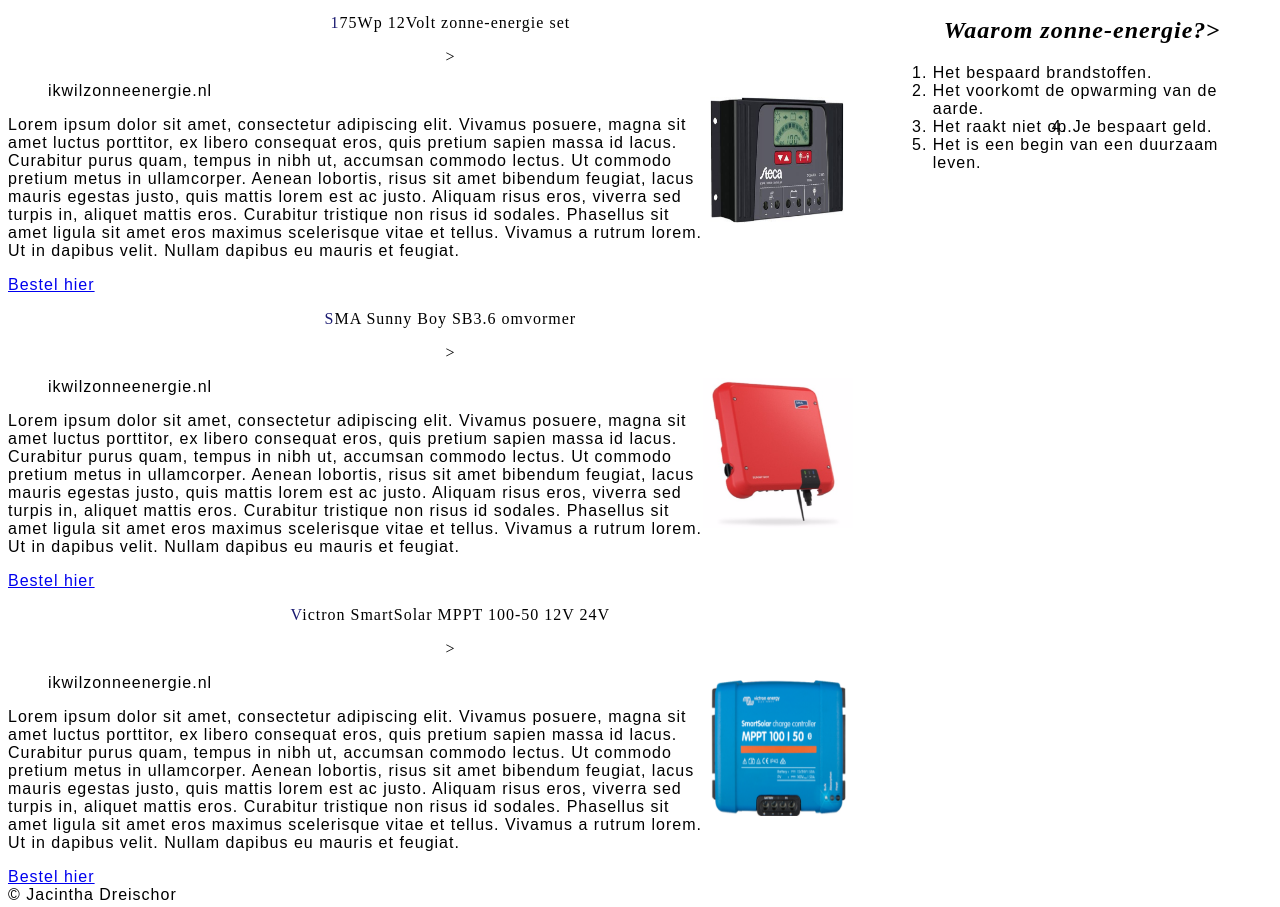
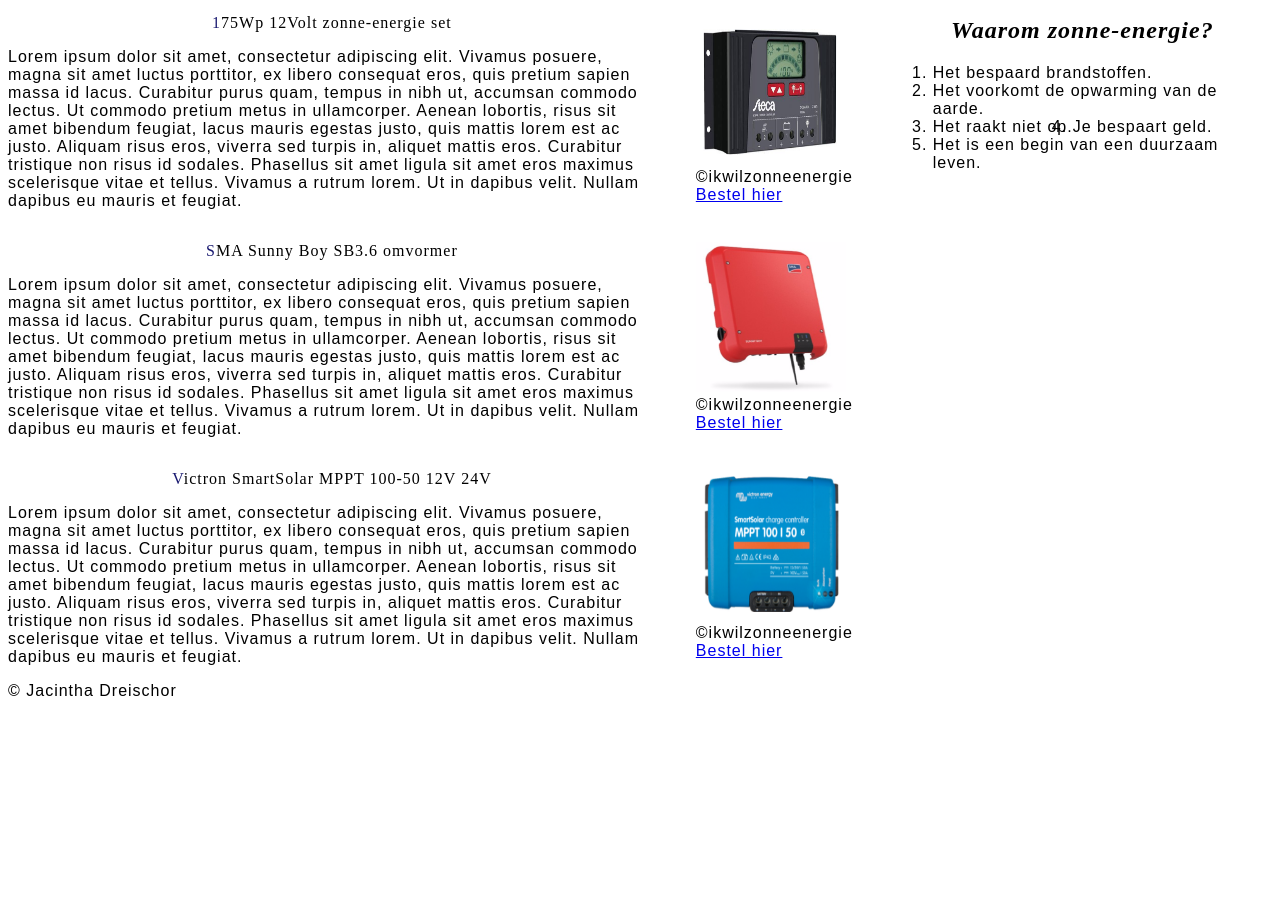
Before and after one commit to jdreischor/Webmarkup-Master, a plain HTML site: page I Want Solar Energy/Index.html in a window 1280 px wide. Shown: the part 1092-1999 px from the top of the page. After the commit the page ends 1800 px from the top, so only its background shows below. Drawn offline with Linux system fonts and the light colour scheme; a web font is replaced by a local one.

Commit message:
html en css KLAAAR

```diff
--- a/I Want Solar Energy/CSS/Stylesheet.css
+++ b/I Want Solar Energy/CSS/Stylesheet.css
@@ -98,6 +98,10 @@ video{
 	width: 100%;
 }
 
+.Article{
+	display: flex;
+}
+
 #ArticlesIndex{
     width: 70%;
 }
@@ -114,6 +118,8 @@ video{
     flex-shrink: 0;
     width: 30%;
 }
+
+
 
 /* HOW SOLAR WORKS PAGE */
 .gridsolar{
@@ -329,6 +335,15 @@ input{
 		text-align: right;
 	}
 
+	.sectionarticle{
+		order: 2;
+	}
+
+	.imgartindex{
+		order: 1;
+	}
+
+
     /*HOW SOLAR WORKS TABLET*/
     .gridsolar{
         width: 100%;
@@ -430,16 +445,25 @@ input{
        display: none;
     }
 
+	.Article{
+		display: flex;
+		flex-direction: column;
+	}
+
+	.sectionarticle{
+		order: 1;
+	}
     #ArticlesIndex{
-        background-color: wheat;
         width: 100%;
         order: 3;
 	}
 
+
 	.imgartindex{
-
+		order: 2;
 		float: unset;
 		width: 50%;
+		margin: auto;
 	}
 
 	.pindex{
@@ -447,7 +471,6 @@ input{
 	}
 
     .asideIndex{
-		background-color: yellowgreen;
 		flex-shrink: 0;
         width: 100%;
         order: 1;
--- a/I Want Solar Energy/Index.html
+++ b/I Want Solar Energy/Index.html
@@ -46,57 +46,64 @@
             	<source title="ogg" src="img/Movie.ogg" type="video/ogg">
         	</video>
 			<section id="ArticlesIndex">
-				<article class="Article1">
+				<article class="Article">
+                	<section class="sectionarticle">
 						<header>
-                		<p>175Wp 12Volt zonne-energie set</p>>
+                			<p>175Wp 12Volt zonne-energie set</p>
                 		</header>
-                	<figure>
-                		<a href="https://www.ikwilzonneenergie.nl/epages/61494231.sf/nl_NL/?ObjectPath=/Shops/61494231/Products/%22175Wp+12Volt++zonne-energie+set%22">
-                    		<img title="Energieset" class="imgartindex" src="img/Energieset.png" alt="Energieset" width="150" height="150">
-                		</a>
-                    	<figcaption> ikwilzonneenergie.nl</figcaption>
-                	</figure>
                 		<p>Lorem ipsum dolor sit amet, consectetur adipiscing elit. Vivamus posuere, magna sit amet luctus porttitor, ex libero consequat eros, quis pretium sapien massa id lacus. Curabitur purus quam, tempus in nibh ut, accumsan commodo lectus. Ut commodo pretium metus in ullamcorper. Aenean lobortis, risus sit amet bibendum feugiat, lacus mauris egestas justo, quis mattis lorem est ac justo. Aliquam risus eros, viverra sed turpis in, aliquet mattis eros. Curabitur tristique non risus id sodales. Phasellus sit amet ligula sit amet eros maximus scelerisque vitae et tellus. Vivamus a rutrum lorem. Ut in dapibus velit. Nullam dapibus eu mauris et feugiat.
 						</p>
+					</section>
+					<figure class="imgartindex">
+                		<a href="https://www.ikwilzonneenergie.nl/epages/61494231.sf/nl_NL/?ObjectPath=/Shops/61494231/Products/%22175Wp+12Volt++zonne-energie+set%22">
+                    		<img title="Energieset" src="img/Energieset.png" alt="Energieset" width="150" height="150">
+                		</a>
+						<figcaption>&copy;ikwilzonneenergie</figcaption>
 						<footer class="footerarticle">
                     	<a href="https://www.ikwilzonneenergie.nl/epages/61494231.sf/nl_NL/?ObjectPath=/Shops/61494231/Products/%22175Wp+12Volt++zonne-energie+set%22">Bestel hier</a>
                 		</footer>
+					</figure>
                 </article>
-            	<article class="Article2">
+            	<article class="Article">
+                	<section class="sectionarticle">
 						<header>
-                		<p>SMA Sunny Boy SB3.6 omvormer</p>>
+                			<p>SMA Sunny Boy SB3.6 omvormer</p>
                 		</header>
-                	<figure>
-                		<a href="https://www.ikwilzonneenergie.nl/epages/61494231.sf/nl_NL/?ObjectPath=/Shops/61494231/Products/%22SMA+Sunny+Boy+SB3.6%22">
-                			<img title="omvormer" class="imgartindex" src="img/Omvormer.png" alt="Omvormer" width="150" height="150">
-                		</a>
-                		<figcaption> ikwilzonneenergie.nl</figcaption>
-                	</figure>
                 			<p>Lorem ipsum dolor sit amet, consectetur adipiscing elit. Vivamus posuere, magna sit amet luctus porttitor, ex libero consequat eros, quis pretium sapien massa id lacus. Curabitur purus quam, tempus in nibh ut, accumsan commodo lectus. Ut commodo pretium metus in ullamcorper. Aenean lobortis, risus sit amet bibendum feugiat, lacus mauris egestas justo, quis mattis lorem est ac justo. Aliquam risus eros, viverra sed turpis in, aliquet mattis eros. Curabitur tristique non risus id sodales. Phasellus sit amet ligula sit amet eros maximus scelerisque vitae et tellus. Vivamus a rutrum lorem. Ut in dapibus velit. Nullam dapibus eu mauris et feugiat.
 						</p>
+					</section>
+					<figure class="imgartindex">
+                		<a href="https://www.ikwilzonneenergie.nl/epages/61494231.sf/nl_NL/?ObjectPath=/Shops/61494231/Products/%22SMA+Sunny+Boy+SB3.6%22">
+                			<img title="omvormer" src="img/Omvormer.png" alt="Omvormer" width="150" height="150">
+                		</a>
+						<figcaption>&copy;ikwilzonneenergie</figcaption>
 						<footer class="footerarticle">
                 		<a href="https://www.ikwilzonneenergie.nl/epages/61494231.sf/nl_NL/?ObjectPath=/Shops/61494231/Products/%22SMA+Sunny+Boy+SB3.6%22">Bestel hier</a>
                 		</footer>
+					</figure>
 					</article>
-            	<article class="Article3">
+                </article>
+            	<article class="Article">
+             		<section class="sectionarticle">
 						<header>
-                		<p>Victron SmartSolar MPPT 100-50 12V 24V</p>>
+                			<p>Victron SmartSolar MPPT 100-50 12V 24V</p>
                 		</header>
-                	<figure>
-                		<a href="https://www.ikwilzonneenergie.nl/epages/61494231.sf/nl_NL/?ObjectPath=/Shops/61494231/Products/SCC110050210">
-                			<img title="Laadregelaar" class="imgartindex" src="img/Laadregelaar.png" alt="Laadregelaar" width="150" height="150">
-                		</a>
-                		<figcaption> ikwilzonneenergie.nl</figcaption>
-                	</figure>
                 		<p>Lorem ipsum dolor sit amet, consectetur adipiscing elit. Vivamus posuere, magna sit amet luctus porttitor, ex libero consequat eros, quis pretium sapien massa id lacus. Curabitur purus quam, tempus in nibh ut, accumsan commodo lectus. Ut commodo pretium metus in ullamcorper. Aenean lobortis, risus sit amet bibendum feugiat, lacus mauris egestas justo, quis mattis lorem est ac justo. Aliquam risus eros, viverra sed turpis in, aliquet mattis eros. Curabitur tristique non risus id sodales. Phasellus sit amet ligula sit amet eros maximus scelerisque vitae et tellus. Vivamus a rutrum lorem. Ut in dapibus velit. Nullam dapibus eu mauris et feugiat.
 						</p>
+					</section>
+					<figure class="imgartindex">
+                		<a href="https://www.ikwilzonneenergie.nl/epages/61494231.sf/nl_NL/?ObjectPath=/Shops/61494231/Products/SCC110050210">
+                			<img title="Laadregelaar" src="img/Laadregelaar.png" alt="Laadregelaar" width="150" height="150">
+                		</a>
+						<figcaption>&copy;ikwilzonneenergie</figcaption>
 						<footer class="footerarticle">
                 		<a href="https://www.ikwilzonneenergie.nl/epages/61494231.sf/nl_NL/?ObjectPath=/Shops/61494231/Products/SCC110050210">Bestel hier</a>
                 		</footer>
+					</figure>
                 </article>
         	</section>
         	<aside class="asideIndex">
-				<h2><em>Waarom zonne-energie?</em>></h2>
+				<h2><em>Waarom zonne-energie?</em></h2>
 			 		<ol>
 						<li>Het bespaard brandstoffen.</li>
 					 	<li>Het voorkomt de opwarming van de aarde.</li>
```
Lines whose indentation alone changed are shown as unchanged.
